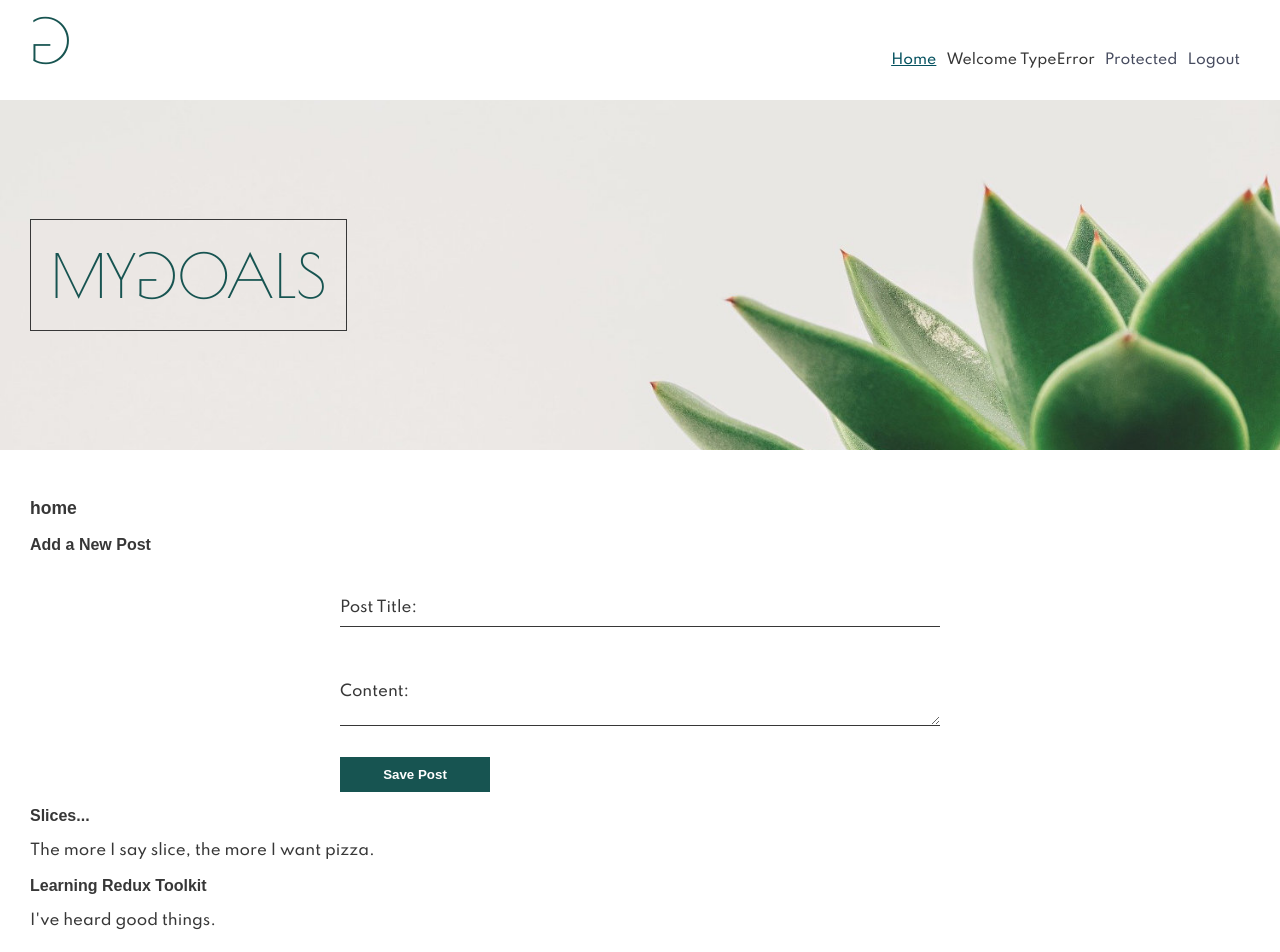
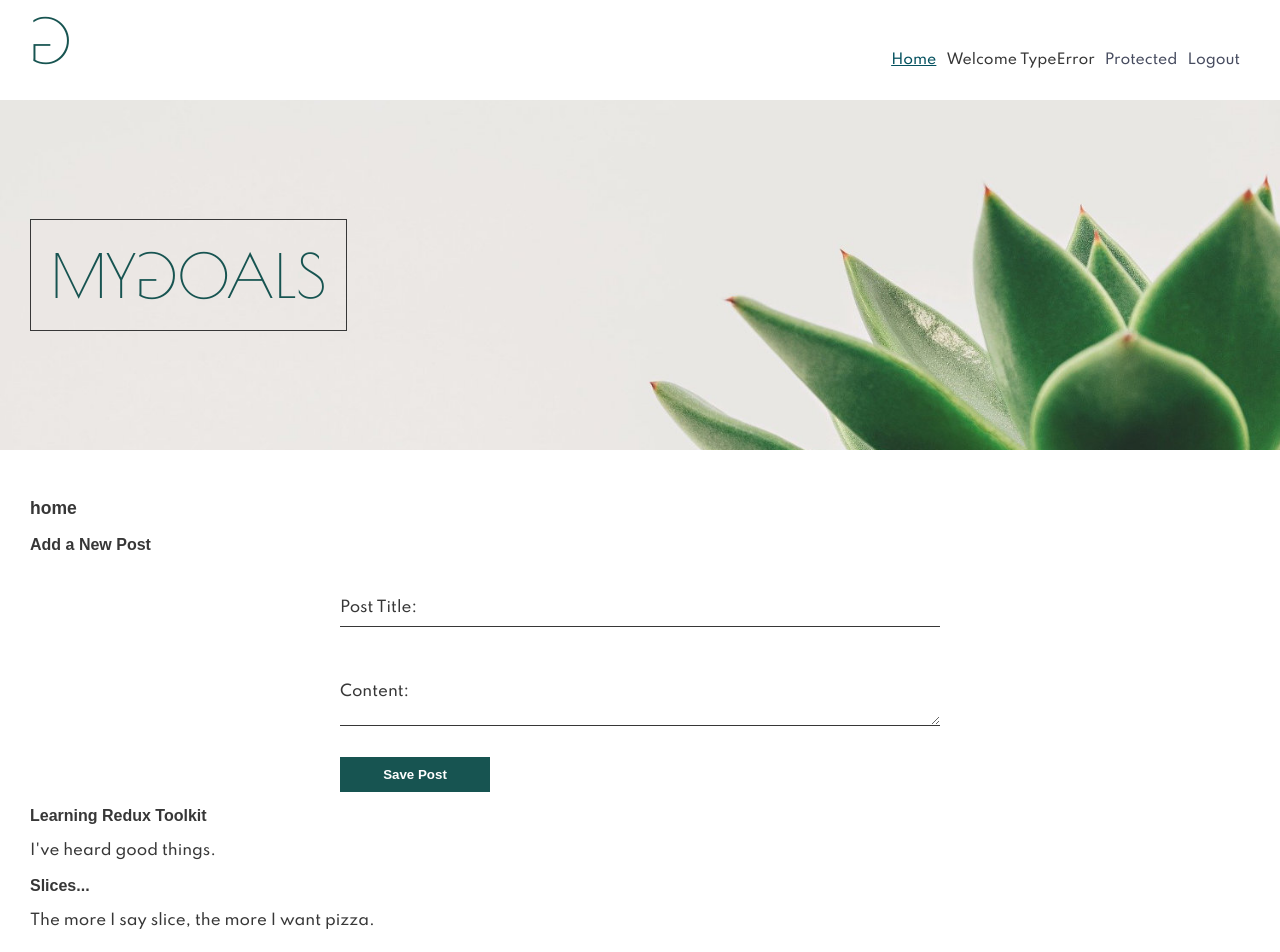
Before and after one commit to jardenna/goals, a React app: page / in a window 1280 px wide. Shown: the top 952 px of the page. Built offline with nearby package versions, Linux system fonts and the light colour scheme; no server answers.

Commit message:
update sort

```diff
--- a/src/pages/Home.tsx
+++ b/src/pages/Home.tsx
@@ -1,4 +1,5 @@
 import { FC } from 'react';
+
 import { useAppSelector } from '../app/hooks';
 import PostForm from '../features/posts/PostForm';
 import { selectAllPosts } from '../features/posts/postSlice';
@@ -16,14 +17,14 @@ const Home: FC<HomeProps> = ({ title }) => {
     key: string,
     desending = false
   ) =>
-    arr.slice().sort((a, b) => {
+    [...arr].sort((a, b) => {
       if (desending) {
-        return !b[key].localeCompare(a[key]);
+        return a[key].localeCompare(b[key]);
       }
       return b[key].localeCompare(a[key]);
     });
 
-  const sortedPosts = sortFunction(posts, 'id');
+  const sortedPosts = sortFunction(posts, 'title', true);
 
   return (
     <article>
```
